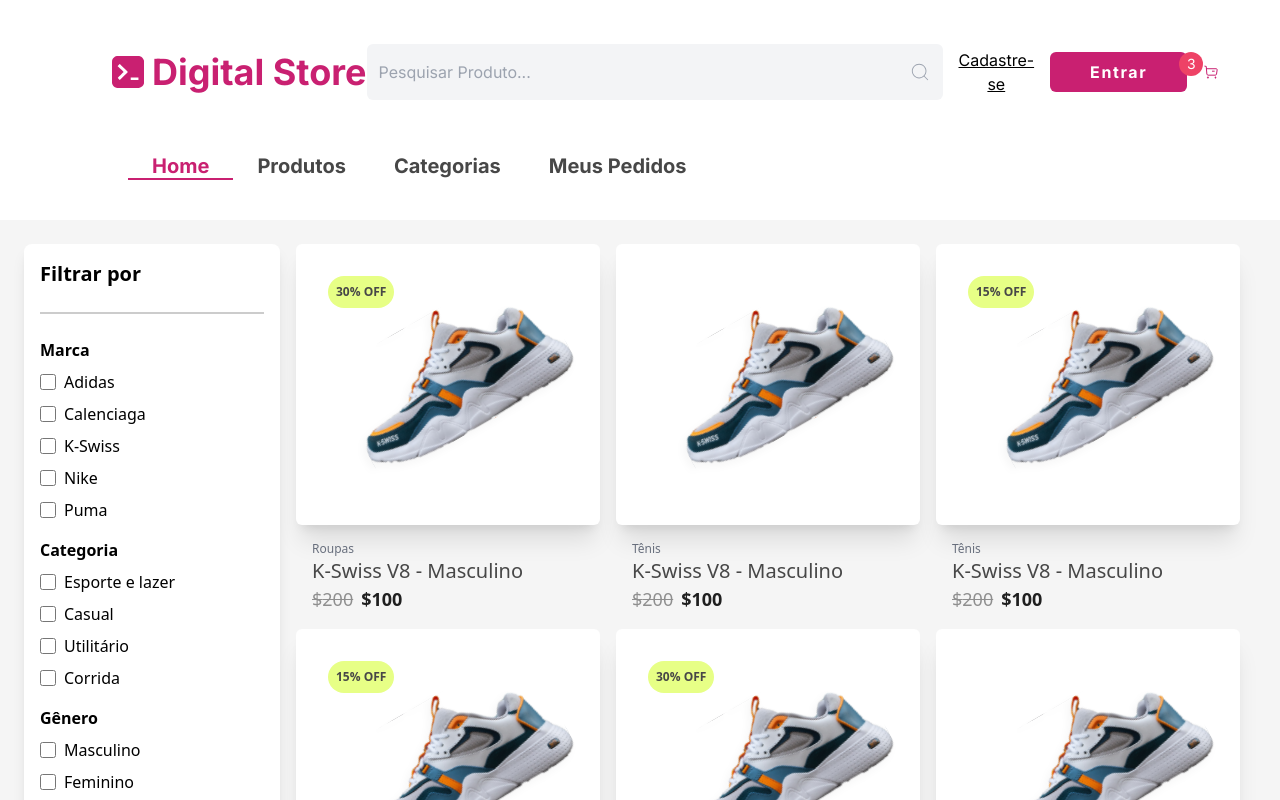
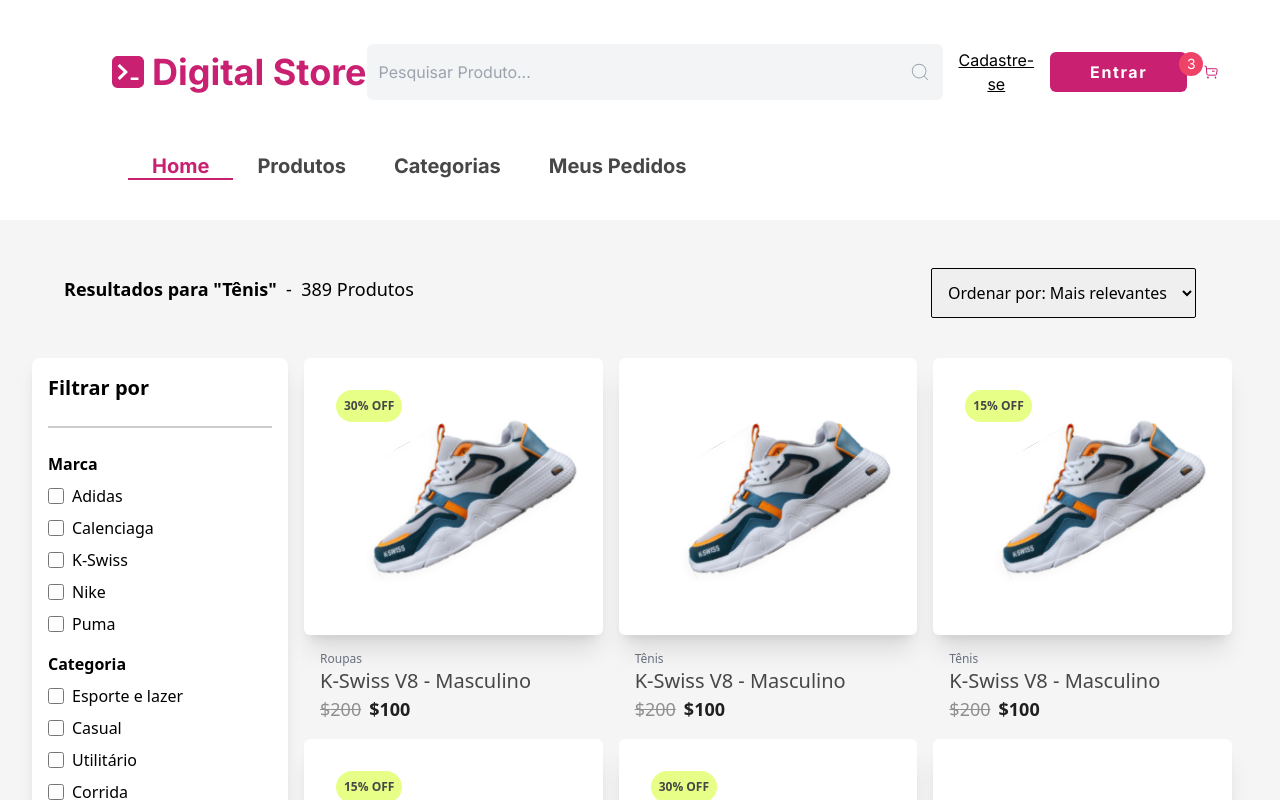
Before and after one commit to Antonio880/DripStore, a React (Vite) app in the folder drip-store/: page /produtos in a window 1280 px wide. Shown: the top 800 px of the page. Built offline with nearby package versions, Linux system fonts and the light colour scheme.

Commit message:
style: implementação e estilização da filtragem e ordenação

```diff
--- a/drip-store/src/components/ProductCard.tsx
+++ b/drip-store/src/components/ProductCard.tsx
@@ -18,7 +18,7 @@
   price_old
 }) => {
   return (
-    <div className="cursor-pointer w-full sm:w-72 max-w-xs mx-auto">
+    <div className="cursor-pointer w-full   mx-auto">
       <div className="relative bg-white shadow-xl py-4 px-4 sm:px-6 mb-4 rounded-md flex flex-col">
         {discount && (
           <div className="bg-[#E7FF86] flex font-bold text-xs top-3 sm:top-8 text-dark-gray-2 justify-center p-2 sm:p-3 absolute left-3 sm:left-8 rounded-3xl items-center z-10">
--- a/drip-store/src/components/ProductFilter/ProductFilter.tsx
+++ b/drip-store/src/components/ProductFilter/ProductFilter.tsx
@@ -29,7 +29,7 @@
 
 const ProductFilter: React.FC = () => {
   return (
-    <div className="bg-white shadow-lg p-4 rounded-lg w-64">
+    <div className="bg-white md:shadow-lg p-4 rounded-lg w-64">
       <h2 className="font-bold text-xl">Filtrar por</h2>
       <span className="flex h-0.5 my-6 bg-light-gray-2 transition-all duration-500 ease-in-out w-full"></span>
       <FilterSection title="Marca" items={brandItems} itemType="checkbox" />
--- a/drip-store/src/pages/ProductPage.tsx
+++ b/drip-store/src/pages/ProductPage.tsx
@@ -1,18 +1,61 @@
-import React from 'react';
-import ProductList from '../components/ProductList/ProductList';
-import ProductFilter from '../components/ProductFilter/ProductFilter';
+import React, { useState } from "react";
+import ProductList from "../components/ProductList/ProductList";
+import ProductFilter from "../components/ProductFilter/ProductFilter";
 
-const ProductPage: React.FC = () => {
+interface ProductPageProps {
+  searchQuery: string;
+  totalResults: number;
+}
+
+const ProductPage: React.FC<ProductPageProps> = ({
+  searchQuery = "Tênis",
+  totalResults = 389,
+}) => {
+  const [sortOption, setSortOption] = useState("relevance");
+
+  const sortOptions = {
+    relevance: "Mais relevantes",
+    priceAsc: "Mais baratos",
+    priceDesc: "Mais caros",
+  };
+
+  const handleSortChange = (event: React.ChangeEvent<HTMLSelectElement>) => {
+    setSortOption(event.target.value);
+    // Lógica para ordenar os produtos de acordo com a opção selecionada
+  };
+
   return (
-    <main className="flex flex-grow w-full bg-[#F5F5F5] p-6">
-      <div>
-
+    <main className="bg-[#F5F5F5]">
+      <div className="flex justify-between px-16 py-10">
+        <label htmlFor="sortOptions" className="flex items-center text-lg">
+          <p className="font-semibold">Resultados para "{searchQuery}"</p>&nbsp; - &nbsp;{totalResults} Produtos
+        </label>
+        <select
+          name="sortOptions"
+          id="sortOptions"
+          className="mt-2 p-3 mr-5 border border-black rounded-sm"
+          value={sortOption}
+          onChange={handleSortChange}
+        >
+          <option
+            value="relevance"
+            disabled
+            className="font-bold"
+          >{`Ordenar por: ${sortOptions[sortOption]}`}</option>
+          {Object.entries(sortOptions).map(([value, label]) => (
+            <option key={value} value={value}>
+              {label}
+            </option>
+          ))}
+        </select>
       </div>
-      <div className="hidden md:flex">
-        <ProductFilter />
-      </div>
-      <div className="flex-grow">
-        <ProductList classname="grid-cols-2 md:grid-cols-3 px-4" />
+      <div className="flex flex-grow w-full  px-8 md:px-16">
+        <div className="hidden md:flex">
+          <ProductFilter />
+        </div>
+        <div className="flex-grow">
+          <ProductList classname="grid-cols-2 md:grid-cols-3 px-4" />
+        </div>
       </div>
     </main>
   );
```
